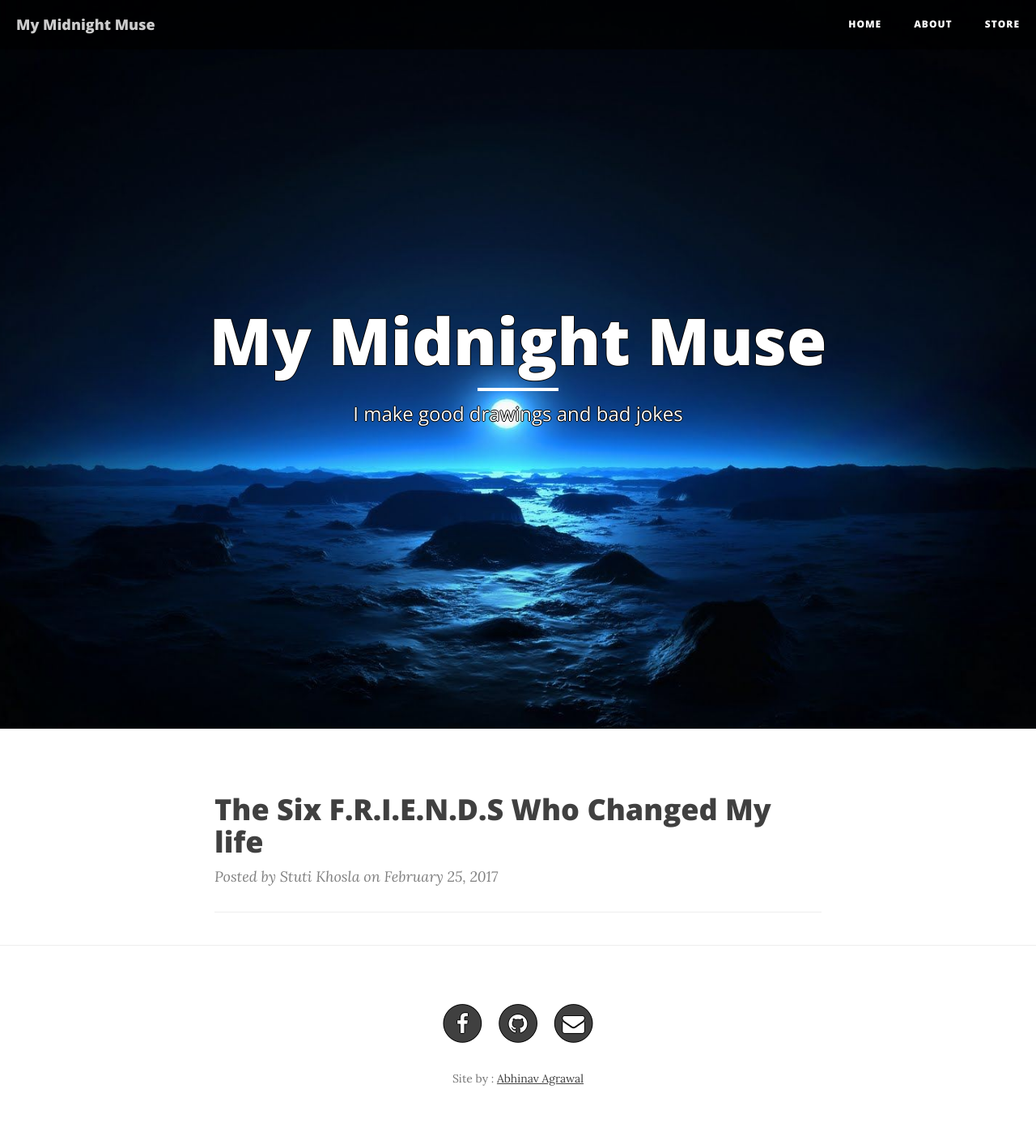
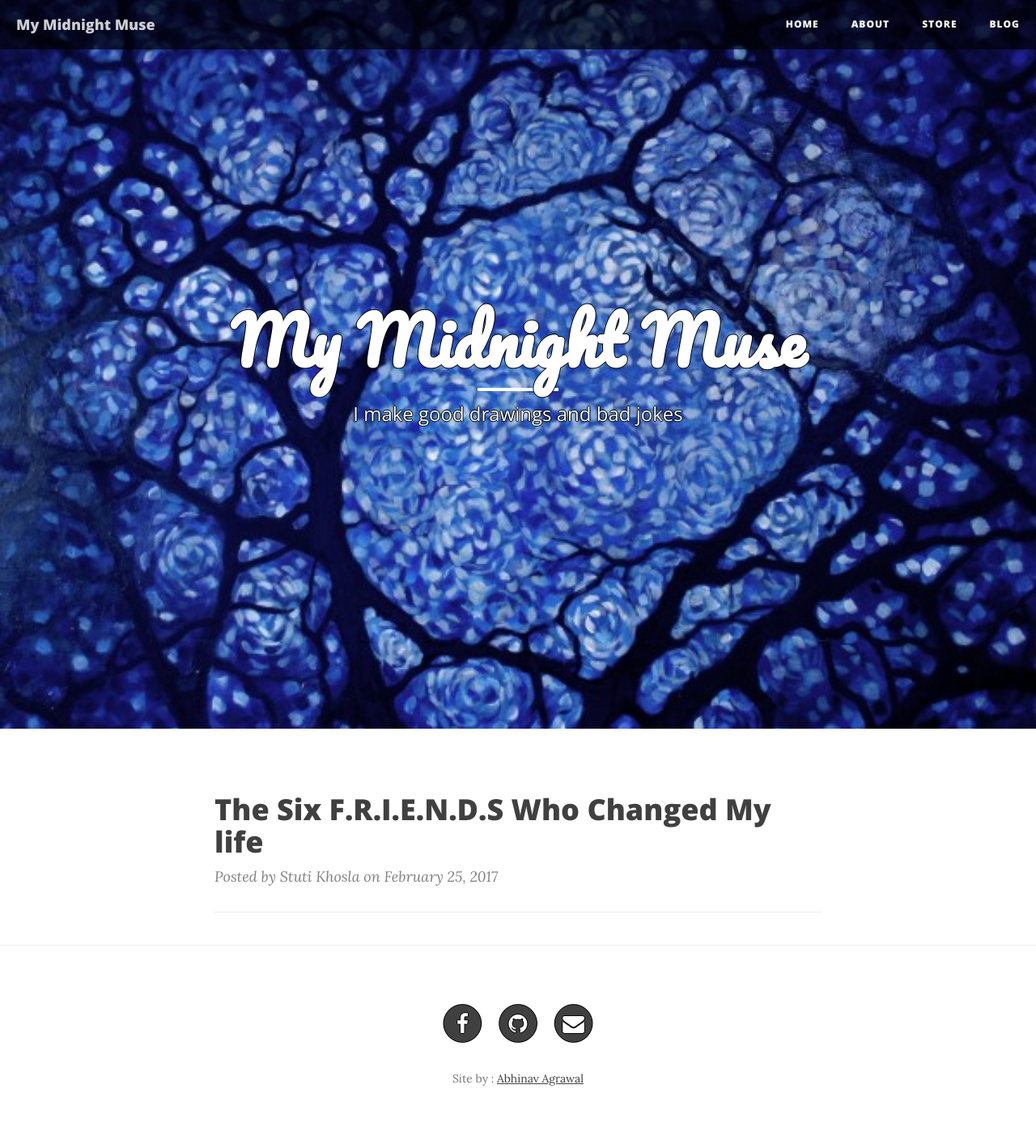
Before and after one commit to stuti1995/dory-blog, a Jekyll site: the page built from index.html, in a window 1280 px wide. Shown: the whole page at 81% size. Built offline with Jekyll 4.4.1, drawn with Linux system fonts in a browser that asks for light colours; nearby versions of some CDN libraries; some web fonts are replaced; the list of posts is cut into pages by our own code.

Commit message:
auto push

```diff
--- a/_includes/nav.html
+++ b/_includes/nav.html
@@ -29,6 +29,9 @@
 				{% endif %}
                 {% endif %}
                 {% endfor %}
+                <li>
+                    <a href="/{{ site.baseurl }}#blog">Blog</a>
+                </li>
             </ul>
         </div>
         <!-- /.navbar-collapse -->
--- a/_layouts/homepage.html
+++ b/_layouts/homepage.html
@@ -18,6 +18,7 @@ layout: default
 </header>
 <!-- Main Content -->
 <div class="container">
+    <nav id="blog"></nav>
 	<div class="row">
 		<div class="col-lg-8 col-lg-offset-2 col-md-10 col-md-offset-1">
 			{{ content }}
--- a/css/clean-blog.css
+++ b/css/clean-blog.css
@@ -4,6 +4,8 @@
  * Licensed under MIT (https://spdx.org/licenses/MIT)
  */
 @import url('https://fonts.googleapis.com/css?family=Barrio');
+@import url('https://fonts.googleapis.com/css?family=Pacifico');
+
 
 html {
   height: 100%;
@@ -159,6 +161,7 @@ hr.small {
   display: inline-flex;
 
 }
+
 .intro-header .container {
   margin: auto auto;
   width : 95%;
@@ -170,6 +173,8 @@ hr.small {
   color: white;
 }
 .site-heading h1, span{
+  /*yahachan*/
+  font-family: 'Pacifico', cursive;
   text-shadow: -1px 0 black, 0 1px black, 1px 0 black, 0 -1px black;
 }
 .post-heading h1, span{
```
Also changed, not shown: img/art.jpg, img/home-bg.jpg.
